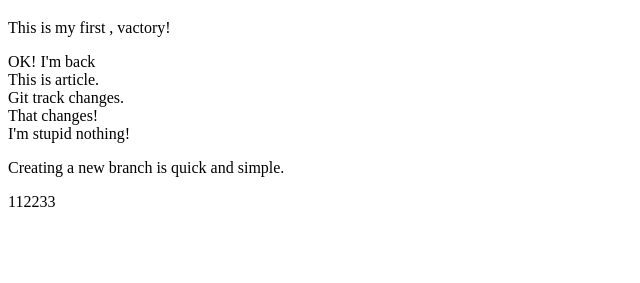
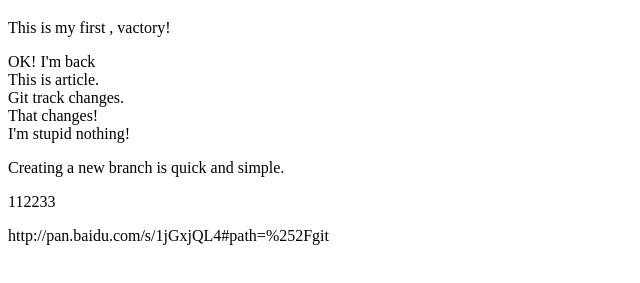
Before and after one commit to 199dqx/mygist, a plain HTML site: page test.html in a window 1280 px wide. Shown: the part 61-344 px from the top of the page, without its empty margins (0-640 px from the left). Drawn offline with Linux system fonts and the light colour scheme.

Commit message:
baidu link

```diff
--- a/test.html
+++ b/test.html
@@ -20,5 +20,6 @@
         <div>I'm stupid nothing!</div>
         <p>Creating a new branch is quick and simple.</p>
         <p>112233</p>
+        <p>http://pan.baidu.com/s/1jGxjQL4#path=%252Fgit</p>
     </body>
 </html>
```
